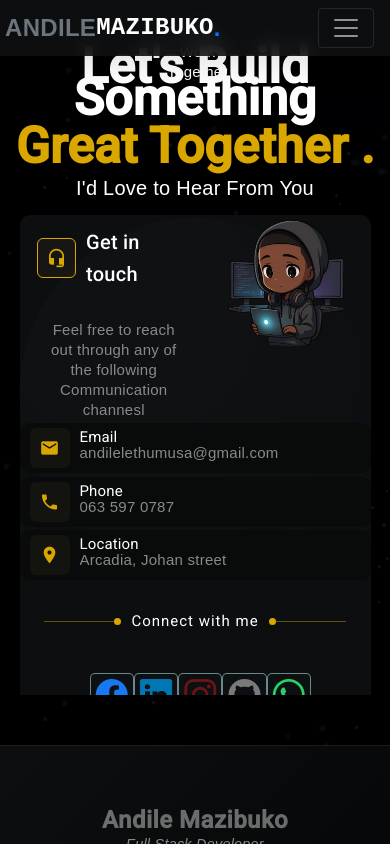
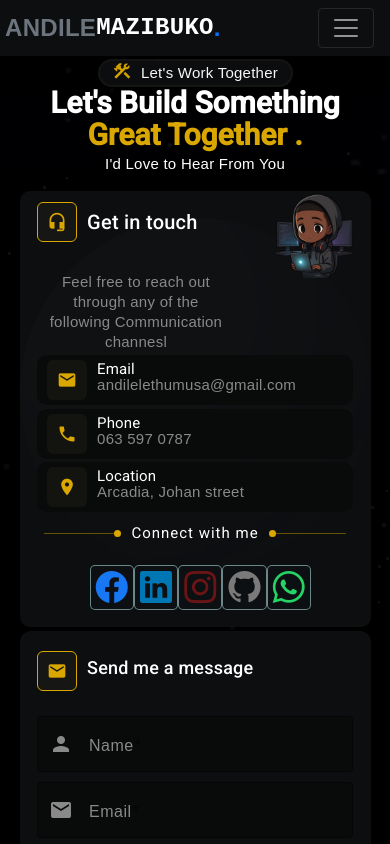
Before and after one commit to Andile-mazibuko/new-portfolio, an Angular app in the folder portfolio/: page /contact in a window 390 px wide. Built offline with nearby package versions, Linux system fonts and the light colour scheme.

Commit message:
improved responsiveness

```diff
--- a/portfolio/src/app/components/contact/contact.component.scss
+++ b/portfolio/src/app/components/contact/contact.component.scss
@@ -1,9 +1,7 @@
 .cont {
   width: 100%;
-  height: 80% !important;
   margin-top: 5%;
   margin-bottom: 50px;
-  // height: auto;
   display: block;
 }
 .top {
@@ -121,6 +119,7 @@ p {
 .socials .contact-info {
   width: 100%;
 }
+
 .info {
   width: 80%;
   height: 50px;
@@ -161,7 +160,6 @@ p {
       align-items: baseline !important;
       // justify-content: baseline !important;
       padding: 0 !important;
-
     }
     p {
       color: var(--sec-font-color);
@@ -169,15 +167,14 @@ p {
       margin: 0 0 !important;
     }
   }
-
 }
 
-.divider{
+.divider {
   margin: 25px 0;
-  mat-divider{
+  mat-divider {
     width: 20%;
   }
-  h2{
+  h2 {
     color: var(--font-color);
     font-weight: 400;
     font-size: 15px;
@@ -202,11 +199,50 @@ p {
 }
 
 @media (max-width: 820px) {
+  .cont {
+    margin-top: 15%;
+  }
+  p {
+    font-size: 15px;
+  }
   .content {
     width: 90%;
     margin-left: 5%;
     display: flex;
     flex-direction: column-reverse;
+  }
+  .top {
+    width: 50%;
+    // height: 3%;
+  }
+  .top-container {
+    .top-left {
+      width: 100%;
+    }
+    p {
+      width: 100%;
+      font-size: 12px;
+    }
+  }
+  h1 {
+    font-size: 30px;
+    padding: 0;
+    margin: 0;
+    height: 10%;
+  }
+  .info {
+    width: 90% !important;
+    margin-left: 5% !important;
+  }
+
+  .divider {
+    margin: 5px 0 !important;
+    mat-divider {
+      width: 20%;
+    }
+  }
+  .links{
+    margin-bottom: 5% !important;
   }
   .socials {
     width: 100%;
```
